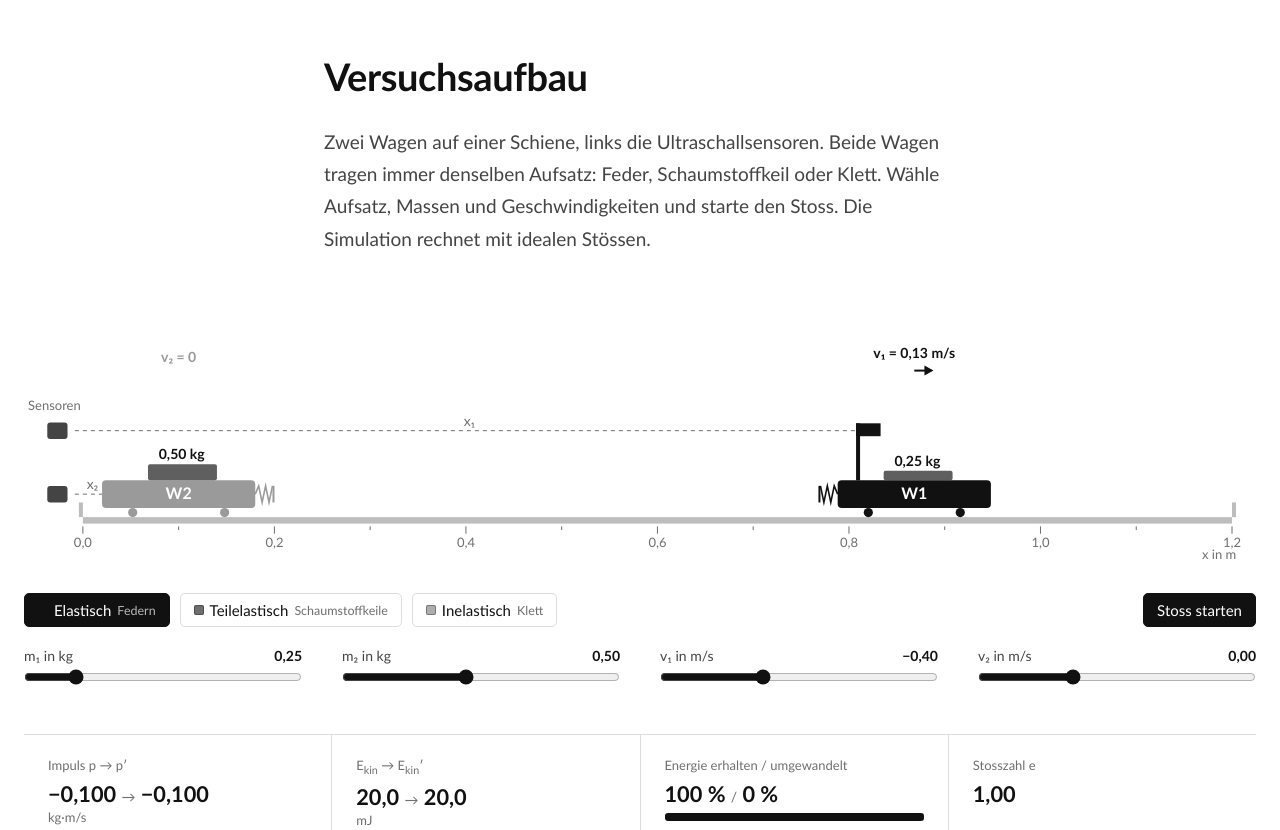
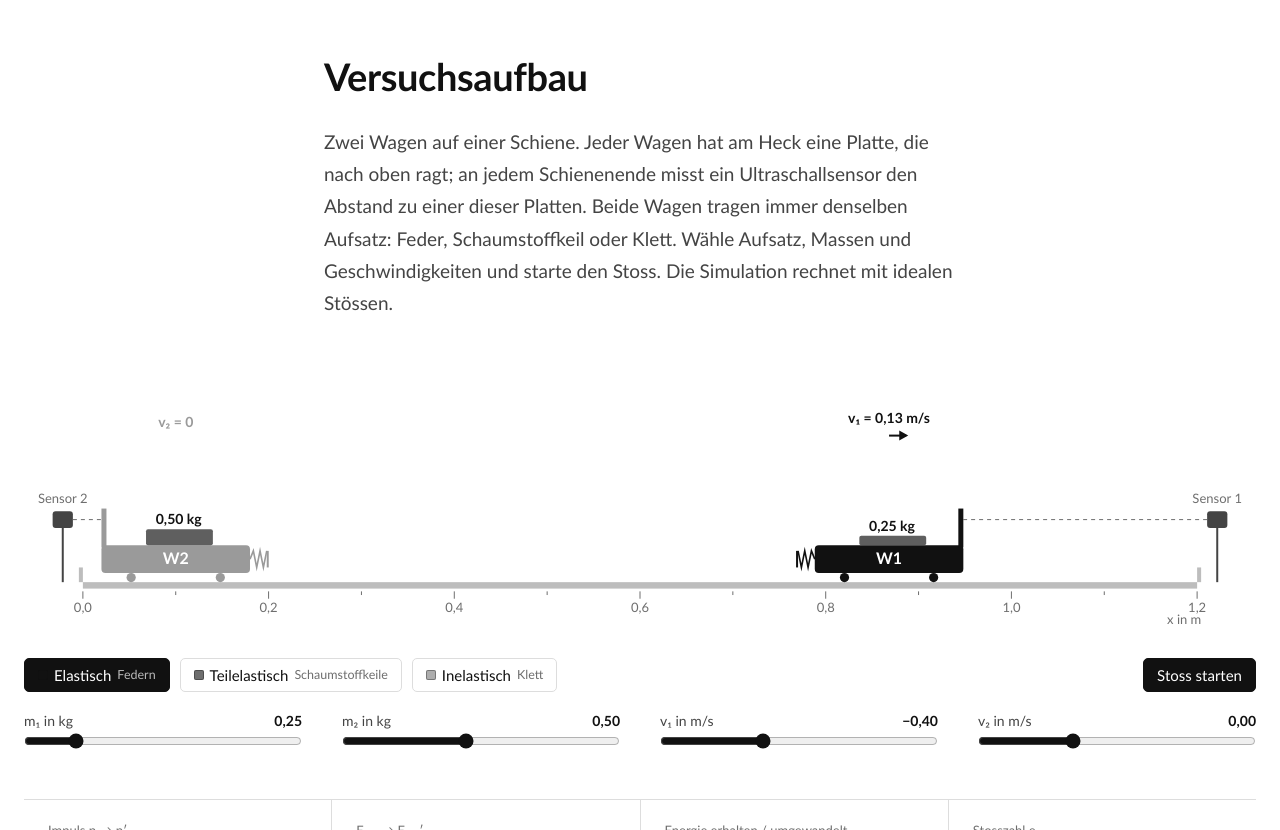
Before and after one commit to christiandavidfrey/physik-stoesse, a plain HTML site: page index.html in a window 1280 px wide. Shown: the part 680-1510 px from the top of the page. Drawn offline with Linux system fonts and the light colour scheme.

Commit message:
Aufbau: Heckplatten an beiden Wagen, Sensoren an beiden Schienenenden
Co-Authored-By: Claude Opus 5.5 <noreply@anthropic.com>
Claude-Session: https://claude.ai/code/session_01Nz1Qathzn7eRxc1SmL5PtH

```diff
--- a/app.js
+++ b/app.js
@@ -205,7 +205,7 @@ $('sPlay').addEventListener('click', () => { simT0 = performance.now(); });
   }
   function draw() {
     if (!simTraj.length) return;
-    const k = Math.min(1, H / 250), padL = 64 * Math.max(.7, k), padR = 24, sc = (W - padL - padR) / SIM.L, X = x => padL + x * sc;
+    const k = Math.min(1, H / 250), padL = 64 * Math.max(.7, k), padR = 64 * Math.max(.7, k), sc = (W - padL - padR) / SIM.L, X = x => padL + x * sc;
     const railY = H - 52 * k, bodyH = 30 * k, wr = 5 * k, bodyTop = railY - 2 * wr - bodyH;
     const { m1, m2 } = simParams();
     const t = reduceMotion ? 0 : (performance.now() - simT0) / 1000;
@@ -223,33 +223,34 @@ $('sPlay').addEventListener('click', () => { simT0 = performance.now(); });
       if (major) ctx.fillText(fmt(x, 1), px, railY + 32 * k);
     }
     ctx.textAlign = 'left'; ctx.fillText('x in m', X(SIM.L) - 30, railY + 46 * k > H - 2 ? H - 2 : railY + 46 * k);
-    // Ultraschallsensoren links
-    const flagTop = bodyTop - 62 * k, beam1 = flagTop + 8 * k, beam2 = bodyTop + bodyH / 2;
-    ctx.fillStyle = ink2; ctx.beginPath(); ctx.roundRect(X(0) - 30 * k - 8, beam1 - 9 * k, 22 * k, 18 * k, 3); ctx.fill();
-    ctx.beginPath(); ctx.roundRect(X(0) - 30 * k - 8, beam2 - 9 * k, 22 * k, 18 * k, 3); ctx.fill();
-    ctx.fillStyle = muted; ctx.font = font(500, 13); ctx.textAlign = 'left';
-    ctx.fillText('Sensoren', 4, flagTop - 14 * k);
+    // Ultraschallsensoren: links Sensor 2 (misst Wagen 2), rechts Sensor 1 (misst Wagen 1)
+    const plateTop = bodyTop - 40 * k, beam = plateTop + 12 * k, sw = 22 * k, sh = 18 * k;
+    ctx.fillStyle = ink2;
+    ctx.beginPath(); ctx.roundRect(X(0) - sw - 10, beam - sh / 2, sw, sh, 3); ctx.fill();
+    ctx.beginPath(); ctx.roundRect(X(SIM.L) + 10, beam - sh / 2, sw, sh, 3); ctx.fill();
+    ctx.fillRect(X(0) - sw / 2 - 11, beam + sh / 2, 2, railY - beam - sh / 2); ctx.fillRect(X(SIM.L) + sw / 2 + 9, beam + sh / 2, 2, railY - beam - sh / 2);
+    ctx.fillStyle = muted; ctx.font = font(500, 13); ctx.textAlign = 'center';
+    ctx.fillText('Sensor 2', X(0) - sw / 2 - 10, beam - sh / 2 - 8); ctx.fillText('Sensor 1', X(SIM.L) + sw / 2 + 10, beam - sh / 2 - 8);
     // Wagen
     const C = SIM.cart;
-    function cart(c, col, label, m, flag) {
+    function cart(c, col, label, m, rear) {   // rear = −1: Heck links, +1: Heck rechts
       const x = X(c - C / 2), w = C * sc;
       ctx.fillStyle = col; ctx.beginPath(); ctx.roundRect(x, bodyTop, w, bodyH, 4); ctx.fill();
       [x + w * .2, x + w * .8].forEach(cx => { ctx.beginPath(); ctx.arc(cx, railY - wr, wr, 0, 7); ctx.fill(); });
       // Zusatzgewicht: Höhe wächst mit der Masse
       const wh = (6 + 26 * (m - 0.1) / 0.9) * k;
       ctx.fillStyle = ink2; ctx.globalAlpha = .85; ctx.beginPath(); ctx.roundRect(x + w * .3, bodyTop - wh, w * .45, wh, 2); ctx.fill(); ctx.globalAlpha = 1;
-      if (flag) { ctx.fillStyle = col; ctx.fillRect(x + w * .12, flagTop, 4, bodyTop - flagTop); ctx.fillRect(x + w * .12, flagTop, w * .16, 14 * k); }
+      // Reflektorplatte am Heck, ragt nach oben
+      ctx.fillStyle = col; ctx.fillRect(rear < 0 ? x : x + w - 5, plateTop, 5, bodyTop - plateTop + 2);
       ctx.fillStyle = raised; ctx.font = font(600, 16); ctx.textAlign = 'center'; ctx.fillText(label, x + w / 2, bodyTop + bodyH / 2 + 5);
       ctx.fillStyle = ink; ctx.font = font(600, 14); ctx.fillText(fmt(m, 2) + ' kg', x + w * .52, bodyTop - wh - 5);
     }
-    // Abstandslinien x1, x2
+    // Ultraschall zur Heckplatte des jeweiligen Wagens
     ctx.setLineDash([4, 4]); ctx.strokeStyle = muted; ctx.lineWidth = 1;
-    const x2face = X(p.c2 - C / 2), x1flag = X(p.c1 - C / 2) + C * sc * .12;
-    ctx.beginPath(); ctx.moveTo(X(0) - 8, beam2); ctx.lineTo(x2face, beam2); ctx.moveTo(X(0) - 8, beam1); ctx.lineTo(x1flag, beam1); ctx.stroke(); ctx.setLineDash([]);
-    ctx.fillStyle = muted; ctx.font = font(500, 14); ctx.textAlign = 'center';
-    ctx.fillText('x₂', (X(0) + x2face) / 2, beam2 - 5); ctx.fillText('x₁', (X(0) + x1flag) / 2, beam1 - 5);
-    cart(p.c2, col2, 'W2', m2, false);
-    cart(p.c1, col1, 'W1', m1, true);
+    const plate2 = X(p.c2 - C / 2), plate1 = X(p.c1 + C / 2);
+    ctx.beginPath(); ctx.moveTo(X(0) - 10, beam); ctx.lineTo(plate2, beam); ctx.moveTo(X(SIM.L) + 10, beam); ctx.lineTo(plate1, beam); ctx.stroke(); ctx.setLineDash([]);
+    cart(p.c2, col2, 'W2', m2, -1);
+    cart(p.c1, col1, 'W1', m1, 1);
     // Aufsätze: beide Wagen tragen immer denselben (Feder, Schaumstoffkeil oder Klett), einander zugewandt
     const by = bodyTop + bodyH * .2, bh = bodyH * .6, bl = SIM.buf * sc;
     function buffer(face, dir, col) {   // dir = −1: Aufsatz zeigt nach links, +1: nach rechts
--- a/index.html
+++ b/index.html
@@ -167,7 +167,7 @@ footer{color:var(--muted);font-size:14px;padding-top:36px;padding-bottom:96px;ma
 <section id="aufbau">
   <div class="col">
     <h2>Versuchsaufbau</h2>
-    <p class="lede">Zwei Wagen auf einer Schiene, links die Ultraschallsensoren. Beide Wagen tragen immer denselben Aufsatz: Feder, Schaumstoffkeil oder Klett. Wähle Aufsatz, Massen und Geschwindigkeiten und starte den Stoss. Die Simulation rechnet mit idealen Stössen.</p>
+    <p class="lede">Zwei Wagen auf einer Schiene. Jeder Wagen hat am Heck eine Platte, die nach oben ragt; an jedem Schienenende misst ein Ultraschallsensor den Abstand zu einer dieser Platten. Beide Wagen tragen immer denselben Aufsatz: Feder, Schaumstoffkeil oder Klett. Wähle Aufsatz, Massen und Geschwindigkeiten und starte den Stoss. Die Simulation rechnet mit idealen Stössen.</p>
   </div>
   <figure class="wide">
     <canvas class="track" id="setupCanvas" role="img" aria-label="Versuchsaufbau: Schiene mit zwei Wagen und Ultraschallsensoren. Der Stoss wird mit den eingestellten Werten simuliert."></canvas>
```
